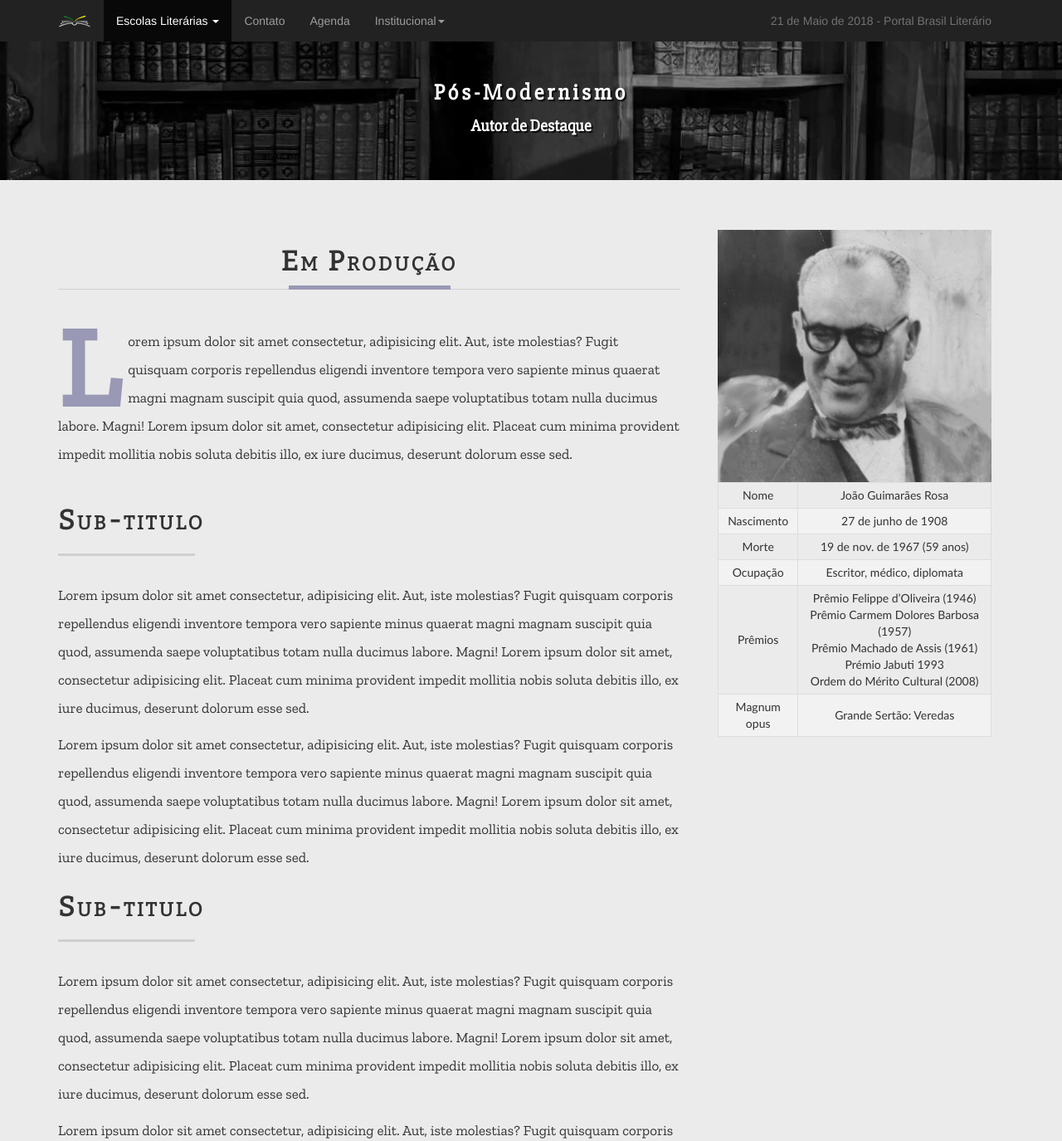
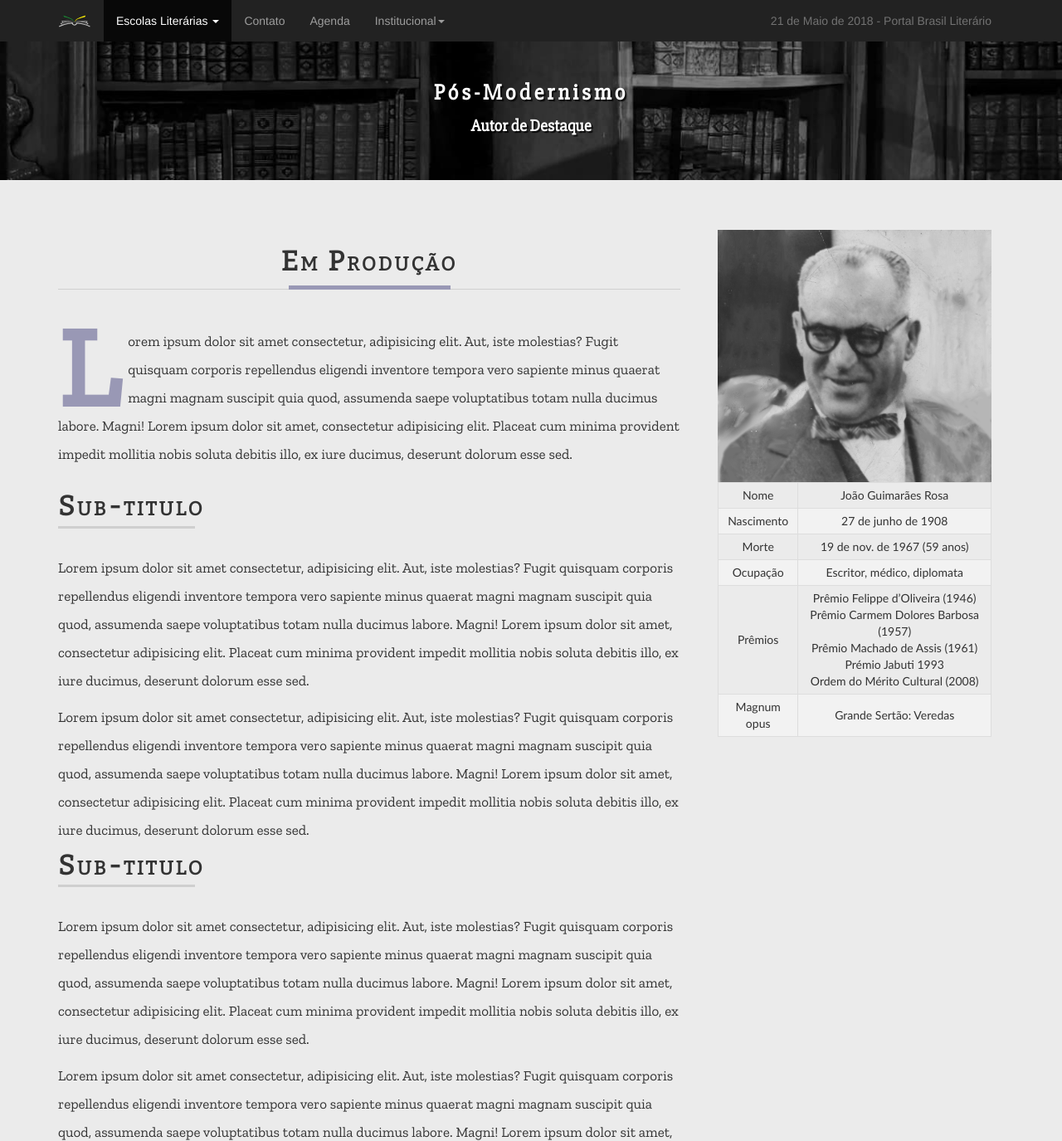
Before and after one commit to projectzr/projectzr.github.io, a PHP site: page /pos-modernismo-autor-destaque.php in a window 1280 px wide. Shown: the top 1375 px of the page at 83% size. Run offline with PHP 8.4, Linux system fonts and the light colour scheme; some libraries are stand-ins or nearby versions.

Commit message:
Correções de subtitulos e organização das imagens

```diff
--- a/site/css/pos-modernismo.css
+++ b/site/css/pos-modernismo.css
@@ -73,6 +73,9 @@ article p {
         margin: 0 auto;
     }
 }
+.line-correction {
+    line-height: 1em;
+}
 
 /* Obras
 -------------------------------------------*/
--- a/site/pos-modernismo-autor-destaque.php
+++ b/site/pos-modernismo-autor-destaque.php
@@ -42,7 +42,7 @@
                 <aside class="col-md-4 col-md-push-8">
                     <h2 style="display: none">Dados do autor</h2>
                     <div class="col-md-12 col-sm-6 text-center">
-                        <img src="img/pos-mod/guimaraes-rosa.jpg" alt="foto do autor" class="foto-autor">
+                        <img src="img/pos-modernismo/guimaraes-rosa.jpg" alt="foto do autor" class="foto-autor">
                     </div>
 
                     <div class="col-md-12 col-sm-6 text-center">
@@ -86,7 +86,7 @@
                     totam nulla ducimus labore. Magni! Lorem ipsum dolor sit amet, consectetur adipisicing elit. Placeat cum
                     minima provident impedit mollitia nobis soluta debitis illo, ex iure ducimus, deserunt dolorum esse sed.</p>
 
-                    <p class="titulo title-left text-left mid-space">Sub-titulo</p>
+                    <p class="titulo title-left text-left mid-space line-correction">Sub-titulo</p>
                     <p>Lorem ipsum dolor sit amet consectetur, adipisicing elit. Aut, iste molestias? Fugit quisquam corporis repellendus
                     eligendi inventore tempora vero sapiente minus quaerat magni magnam suscipit quia quod, assumenda saepe voluptatibus
                     totam nulla ducimus labore. Magni! Lorem ipsum dolor sit amet, consectetur adipisicing elit. Placeat cum
@@ -96,7 +96,7 @@
                     totam nulla ducimus labore. Magni! Lorem ipsum dolor sit amet, consectetur adipisicing elit. Placeat cum
                     minima provident impedit mollitia nobis soluta debitis illo, ex iure ducimus, deserunt dolorum esse sed.</p>
 
-                    <p class="titulo title-left text-left mid-space">Sub-titulo</p>
+                    <p class="titulo title-left text-left mid-space line-correction">Sub-titulo</p>
                     <p>Lorem ipsum dolor sit amet consectetur, adipisicing elit. Aut, iste molestias? Fugit quisquam corporis repellendus
                     eligendi inventore tempora vero sapiente minus quaerat magni magnam suscipit quia quod, assumenda saepe voluptatibus
                     totam nulla ducimus labore. Magni! Lorem ipsum dolor sit amet, consectetur adipisicing elit. Placeat cum
--- a/site/pos-modernismo-principais-obras.php
+++ b/site/pos-modernismo-principais-obras.php
@@ -46,14 +46,14 @@
 
         <aside class="col-sm-5 text-left aside-obras">
             <h2 class="titulo title-left text-left mid-space">Obras conhecidas</h2>
-            <img src="img/pos-mod/contexto-banner.jpg" alt="contexto histórico" class="foto-obras mid-space">
+            <img src="img/pos-modernismo/contexto-banner.jpg" alt="contexto histórico" class="foto-obras mid-space">
             <div>
-            <img src="img/pos-mod/principais-obras-primeira.jpg" class="foto-livro" alt="primeira obra de destaque" style="float: left;">
+            <img src="img/pos-modernismo/principais-obras-primeira.jpg" class="foto-livro" alt="primeira obra de destaque" style="float: left;">
             <p class="sub-titulo">Nome da Obra</p>
             <p>Lorem ipsum dolor sit amet consectetur, adipisicing elit. Aut, iste molestias? Fugit quisquam corporis repellendus eligendi inventore tempora vero sapiente minus quaerat magni magnam suscipit quia quod, assumenda saepe voluptatibus totam nulla ducimus labore. Magni! Lorem ipsum dolor sit amet, consectetur adipisicing elit. Placeat cum minima provident impedit mollitia nobis soluta debitis illo, ex iure ducimus, deserunt dolorum esse sed.</p>
             </div>
             <div>
-            <img src="img/pos-mod/principais-obras-segunda.jpg" class="foto-livro" alt="segunda obra de destaque" style="float: left;">
+            <img src="img/pos-modernismo/principais-obras-segunda.jpg" class="foto-livro" alt="segunda obra de destaque" style="float: left;">
             <p class="sub-titulo">Nome da Obra</p>
             <p>Lorem ipsum dolor sit amet consectetur, adipisicing elit. Aut, iste molestias? Fugit quisquam corporis repellendus eligendi inventore tempora vero sapiente minus quaerat magni magnam suscipit quia quod, assumenda saepe voluptatibus totam nulla ducimus labore. Magni! Lorem ipsum dolor sit amet, consectetur adipisicing elit. Placeat cum minima provident impedit mollitia nobis soluta debitis illo, ex iure ducimus, deserunt dolorum esse sed.</p>
             </div>
```
Also changed, not shown: site/img/pos-modernismo/contexto-banner.jpg (renamed from site/img/pos-mod/contexto-banner.jpg), site/img/pos-modernismo/guimaraes-rosa.jpg (renamed from site/img/pos-mod/guimaraes-rosa.jpg), site/img/pos-modernismo/principais-obras-primeira.jpg (renamed from site/img/pos-mod/principais-obras-primeira.jpg), site/img/pos-modernismo/principais-obras-segunda.jpg (renamed from site/img/pos-mod/principais-obras-segunda.jpg).
